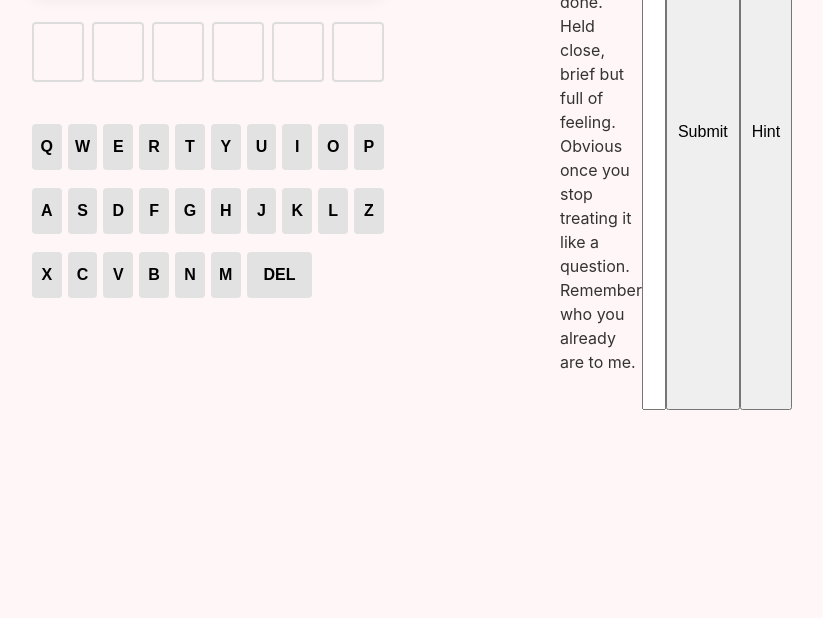
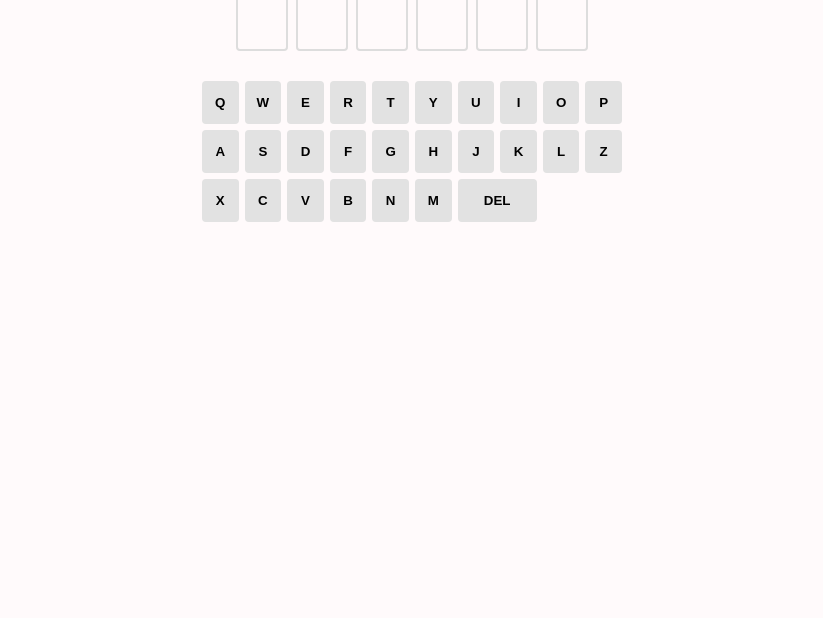
Before and after one commit to glampe21/Valentine, a plain HTML site: page index.html in a window 1280 px wide. Shown: the part 182-800 px from the top of the page, without its empty margins (228-1051 px from the left). Drawn offline with Linux system fonts and the light colour scheme.

Commit message:
Update index.html

```diff
--- a/index.html
+++ b/index.html
@@ -272,112 +272,3 @@ document.addEventListener("keydown", e => {
 
 </body>
 </html>
-<!DOCTYPE html>
-<html lang="en">
-<head>
-<meta charset="UTF-8">
-<title>Minute Cryptic 💘</title>
-<style>
-  body {
-    font-family: -apple-system, BlinkMacSystemFont, sans-serif;
-    background: #fff6f8;
-    color: #333;
-    padding: 24px;
-    max-width: 420px;
-    margin: auto;
-  }
-  h1 {
-    text-align: center;
-  }
-  .clue {
-    margin: 20px 0;
-    line-height: 1.5;
-  }
-  input {
-    width: 100%;
-    padding: 10px;
-    font-size: 16px;
-    margin-top: 12px;
-  }
-  button {
-    margin-top: 12px;
-    padding: 10px;
-    width: 100%;
-    font-size: 16px;
-    cursor: pointer;
-  }
-  .hint, .success {
-    margin-top: 16px;
-    padding: 12px;
-    border-radius: 8px;
-  }
-  .hint {
-    background: #ffe3ea;
-  }
-  .success {
-    background: #e6ffef;
-  }
-</style>
-</head>
-
-<body>
-
-<h1>💘 Minute Cryptic</h1>
-
-<p><strong>Answer format:</strong> 2 words, 6 letters total</p>
-
-<div class="clue">
-  <p><strong>Clue:</strong></p>
-  <p>
-    Said softly, never done.<br>
-    Held close, brief but full of feeling.<br>
-    Obvious once you stop treating it like a question.<br>
-    Remember who you already are to me.
-  </p>
-</div>
-
-<input type="text" id="answer" placeholder="Type your answer…" />
-
-<button onclick="checkAnswer()">Submit</button>
-<button onclick="showHint()">Hint</button>
-
-<div id="message"></div>
-
-<script>
-  const hints = [
-    "This is something you say, not something you do.",
-    "It’s short, direct, and affectionate.",
-    "Think less “question,” more “claim.”",
-    "The first word is something you already are to me."
-  ];
-
-  let hintIndex = 0;
-
-  function showHint() {
-    if (hintIndex < hints.length) {
-      document.getElementById("message").innerHTML =
-        `<div class="hint">${hints[hintIndex]}</div>`;
-      hintIndex++;
-    } else {
-      document.getElementById("message").innerHTML =
-        `<div class="hint">No more hints — trust your gut 💕</div>`;
-    }
-  }
-
-  function checkAnswer() {
-    const input = document.getElementById("answer").value.trim().toUpperCase();
-    if (input === "BE MINE") {
-      document.getElementById("message").innerHTML =
-        `<div class="success">
-          No timer on this one—just wanted you to know how I feel.<br><br>
-          So… will you be my Valentine? ❤️
-        </div>`;
-    } else {
-      document.getElementById("message").innerHTML =
-        `<div class="hint">Not quite — you’re close 💗</div>`;
-    }
-  }
-</script>
-
-</body>
-</html>
```
